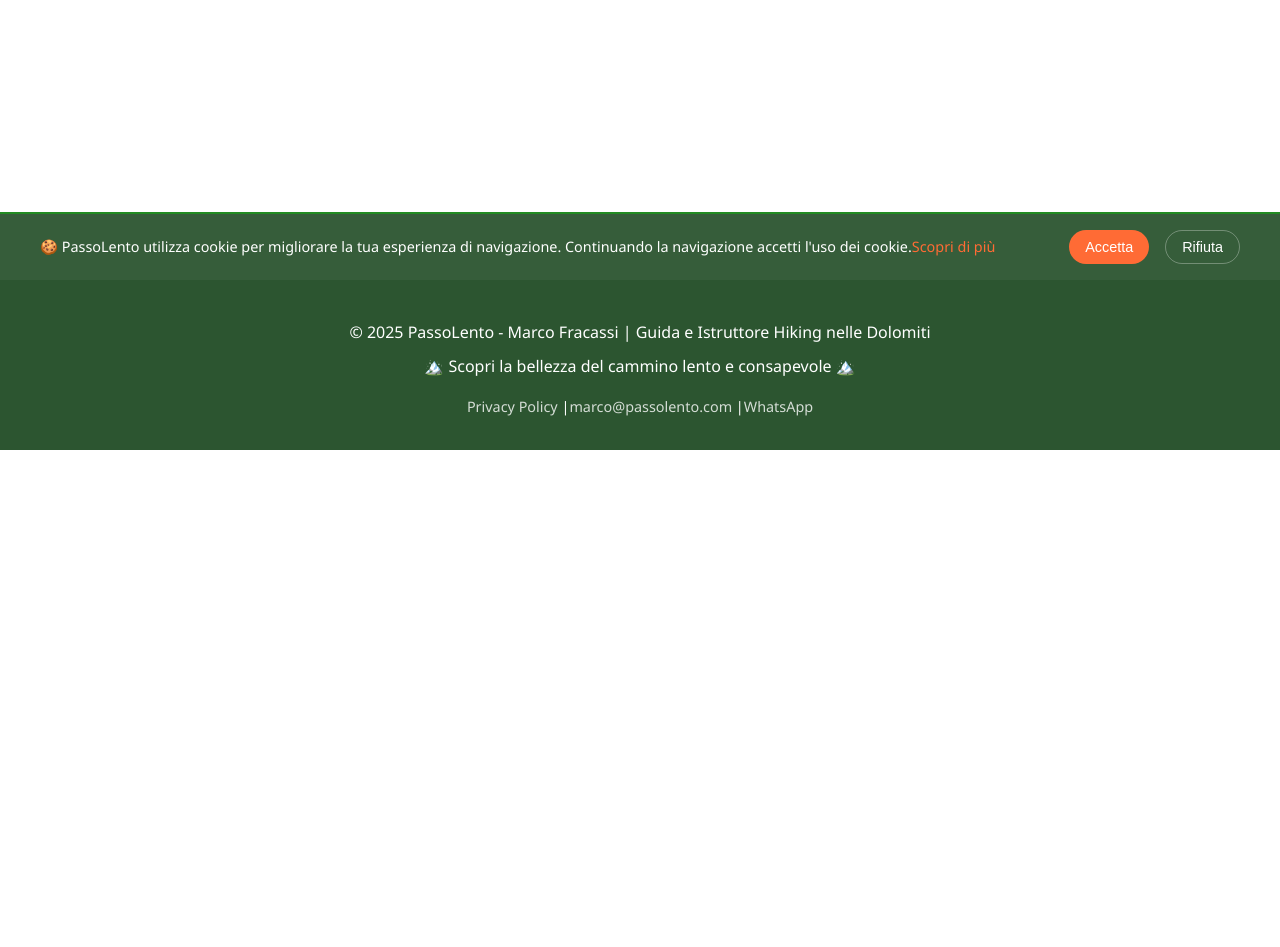
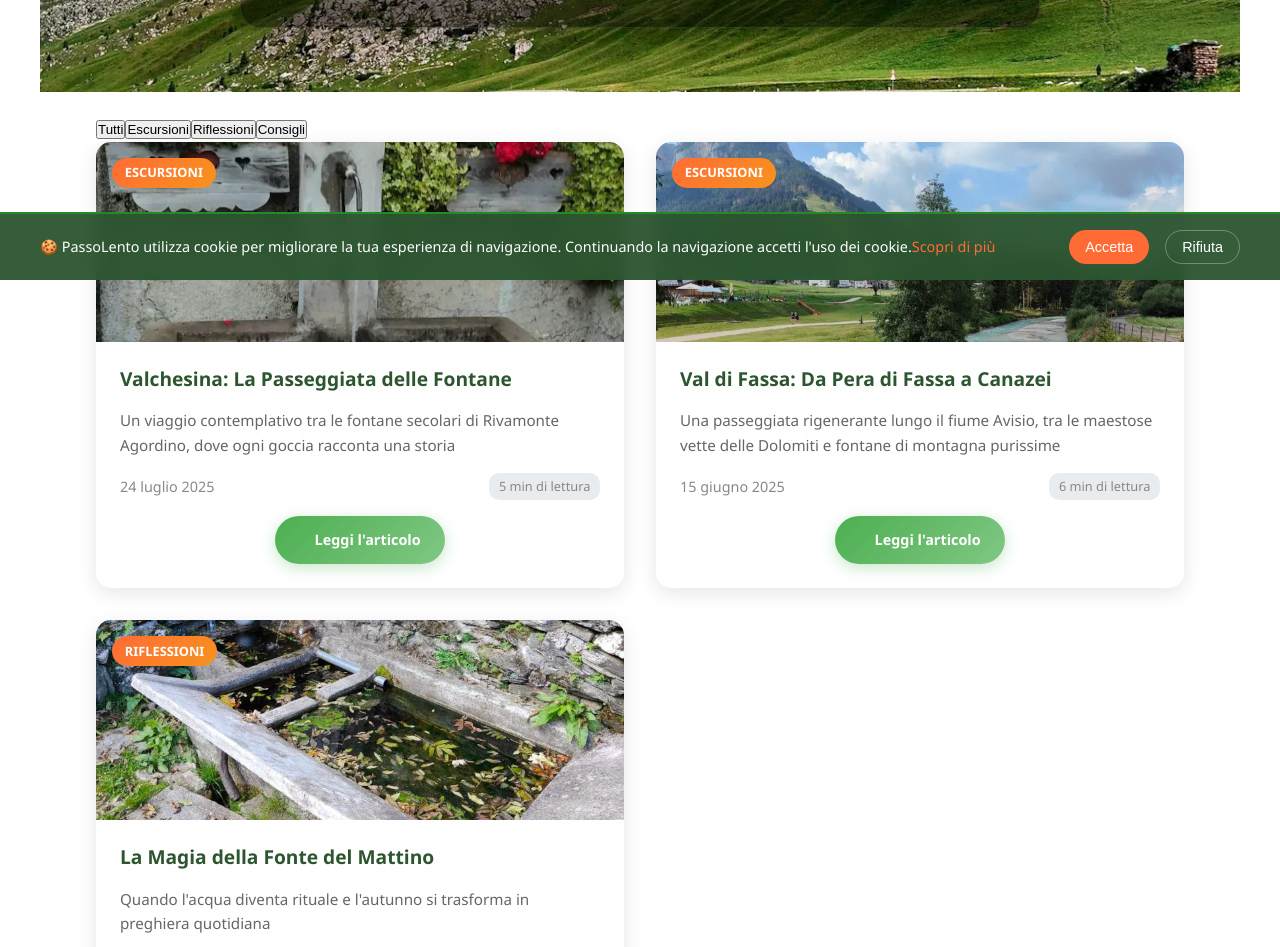
Before and after one commit to fracassi-marco/PassoLento, a Next.js app: page /blog in a window 1280 px wide. Before the commit this address had no page. Shown: the part 520-1467 px from the top of the page. Before the commit the page ends 970 px from the top, so only its background shows below. Built offline with nearby package versions, Linux system fonts and the light colour scheme; a web font is replaced by a local one.

Commit message:
Add blog page with initial posts and category filtering

```diff
--- /dev/null
+++ b/src/app/blog/page.tsx
@@ -0,0 +1,124 @@
+"use client";
+
+import { useState } from "react";
+import Link from "next/link";
+import BlogHero from "../components/BlogHero";
+
+interface BlogPost {
+  id: string;
+  title: string;
+  excerpt: string;
+  category: string;
+  date: string;
+  readTime: string;
+  image: string;
+  slug: string;
+}
+
+const blogPosts: BlogPost[] = [
+  {
+    id: "1",
+    title: "Valchesina: La Passeggiata delle Fontane",
+    excerpt: "Un viaggio contemplativo tra le fontane secolari di Rivamonte Agordino, dove ogni goccia racconta una storia",
+    category: "Escursioni",
+    date: "2025-07-24",
+    readTime: "5 min",
+    image: "/blog/1/fontana-1.webp",
+    slug: "valchesina-rivamonte-agordino"
+  },
+  {
+    id: "2",
+    title: "Val di Fassa: Da Pera di Fassa a Canazei",
+    excerpt: "Una passeggiata rigenerante lungo il fiume Avisio, tra le maestose vette delle Dolomiti e fontane di montagna purissime",
+    category: "Escursioni",
+    date: "2025-06-15",
+    readTime: "6 min",
+    image: "/blog/2/montagna.webp",
+    slug: "val-di-fassa-pera-canazei"
+  },
+  {
+    id: "3",
+    title: "La Magia della Fonte del Mattino",
+    excerpt: "Quando l'acqua diventa rituale e l'autunno si trasforma in preghiera quotidiana",
+    category: "Riflessioni",
+    date: "2025-10-20",
+    readTime: "4 min",
+    image: "/blog/3/fonte-acqua-zoom.webp",
+    slug: "magia-fonte-mattino"
+  }
+];
+
+const categories = ["Tutti", "Escursioni", "Riflessioni", "Consigli"];
+
+export default function BlogPage() {
+  const [selectedCategory, setSelectedCategory] = useState("Tutti");
+
+  const filteredPosts = selectedCategory === "Tutti"
+    ? blogPosts
+    : blogPosts.filter(post => post.category === selectedCategory);
+
+  return (
+    <div className="blog-page">
+      <BlogHero
+        title="Guide e consigli"
+        subtitle="Scopri guide utili e consigli pratici per vivere al meglio le tue esperienze di trekking e nordic walking nelle Dolomiti con la filosofia PassoLento"
+      />
+
+      {/* Main Content */}
+      <section className="blog-content">
+        <div style={{width: '100%', maxWidth: 'none', padding: '0 2rem'}}>
+
+          {/* Filtri */}
+          <div className="blog-filters">
+            {categories.map((category) => (
+              <button
+                key={category}
+                className={`filter-btn ${selectedCategory === category ? 'active' : ''}`}
+                onClick={() => setSelectedCategory(category)}
+              >
+                {category}
+              </button>
+            ))}
+          </div>
+
+          {/* Grid degli articoli */}
+          <div className="blog-grid">
+            {filteredPosts.map((post) => (
+              <article key={post.id} className="blog-post">
+                <div className="blog-image">
+                  <img src={post.image} alt={post.title} loading="lazy" />
+                  <div className="blog-category">{post.category}</div>
+                </div>
+                <div className="blog-content">
+                  <h3>{post.title}</h3>
+                  <p>{post.excerpt}</p>
+                  <div className="blog-meta">
+                    <time dateTime={post.date}>
+                      {new Date(post.date).toLocaleDateString('it-IT', {
+                        day: 'numeric',
+                        month: 'long',
+                        year: 'numeric'
+                      })}
+                    </time>
+                    <span className="reading-time">{post.readTime} di lettura</span>
+                  </div>
+                  <Link href={`/blog/${post.slug}/`} className="blog-read-more">
+                    Leggi l'articolo
+                  </Link>
+                </div>
+              </article>
+            ))}
+          </div>
+
+          {/* Se non ci sono risultati */}
+          {filteredPosts.length === 0 && (
+            <div className="no-results">
+              <p>Nessun articolo trovato per la categoria selezionata.</p>
+            </div>
+          )}
+
+        </div>
+      </section>
+    </div>
+  );
+}
```
Also changed, not shown: src/app/page.tsx (+4 -4 lines).
